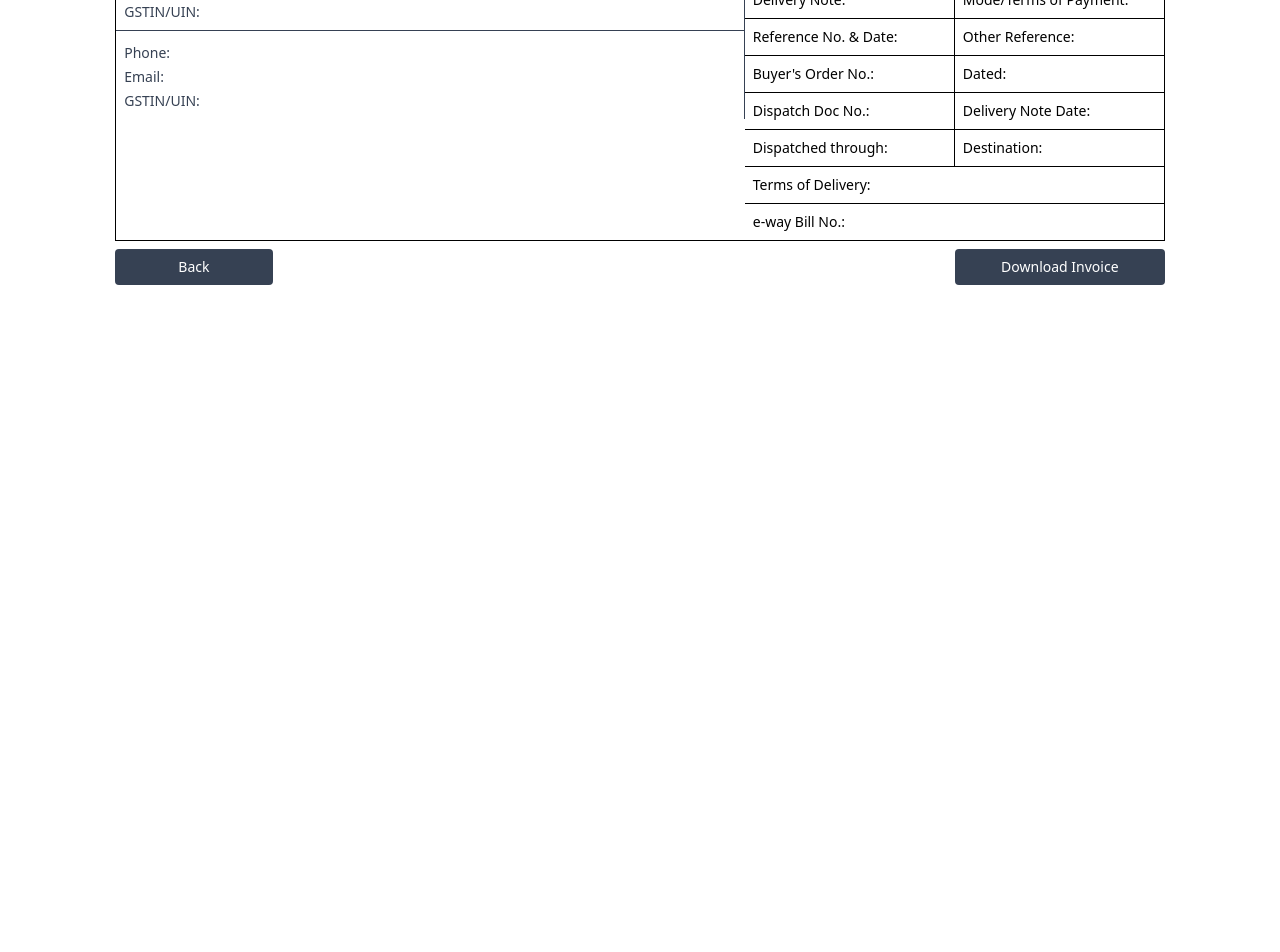
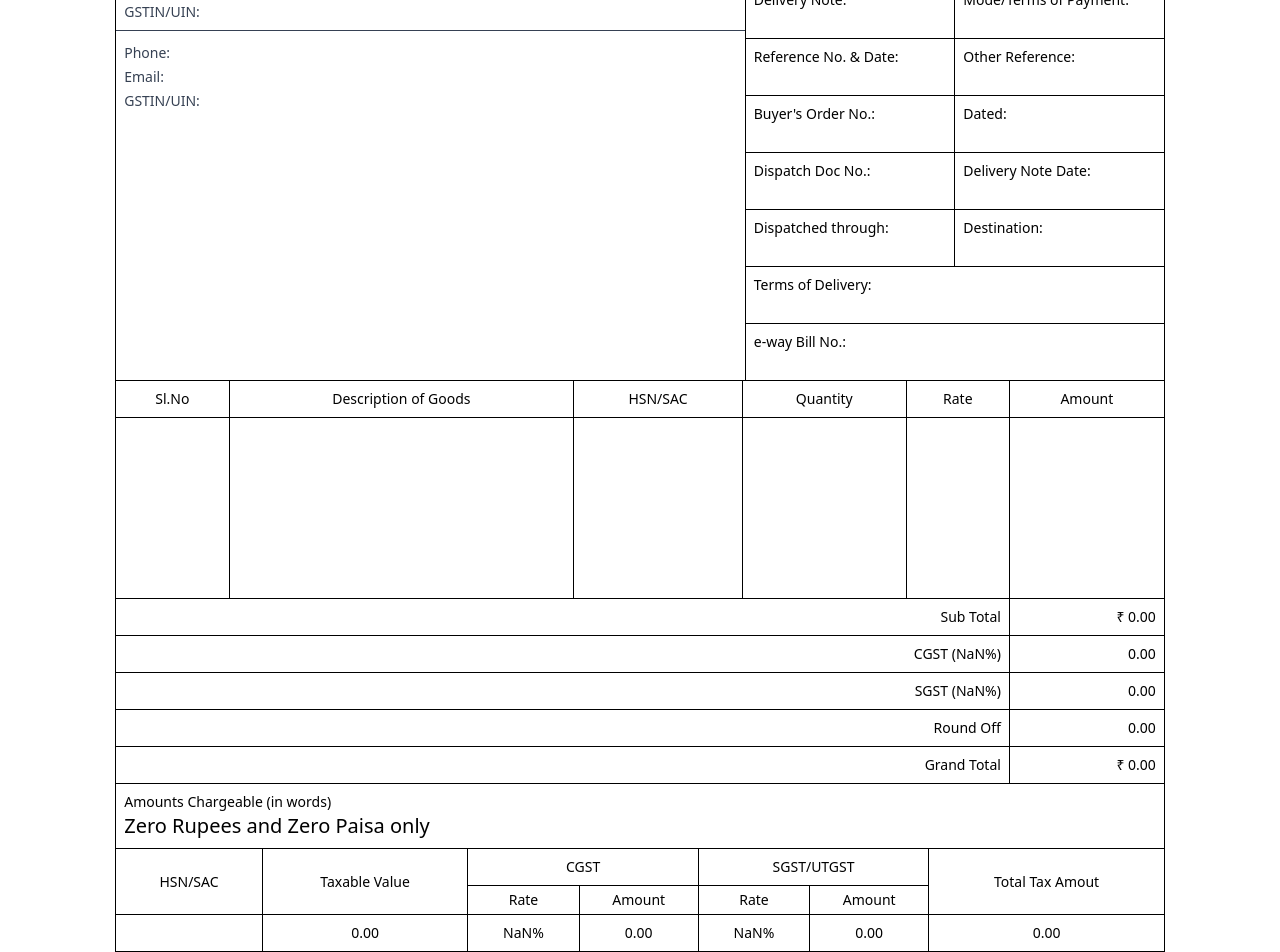
Before and after one commit to sudhanvar2127/Invoice-Generator, a React (Vite) app in the folder frontend/: page /preview in a window 1280 px wide. Shown: the part 140-1092 px from the top of the page. Before the commit the page ends 800 px from the top, so only its background shows below. Built offline with nearby package versions, Linux system fonts and the light colour scheme.

Commit message:
Added number to words.jsx with compleleting the Preview.jsx

```diff
--- a/frontend/package.json
+++ b/frontend/package.json
@@ -14,7 +14,9 @@
     "@tailwindcss/vite": "^4.1.11",
     "react": "^19.1.0",
     "react-dom": "^19.1.0",
+    "react-number-to-words": "^1.0.5",
     "react-router-dom": "^7.7.1",
+    "react-to-print": "^3.1.1",
     "react-toastify": "^11.0.5",
     "tailwind": "^4.0.0",
     "tailwindcss": "^4.1.11",
--- /dev/null
+++ b/frontend/src/Components/NumbertoWords.jsx
@@ -0,0 +1,75 @@
+import React from 'react';
+
+// Words for numbers
+const units = ['', 'One', 'Two', 'Three', 'Four', 'Five', 'Six', 'Seven', 'Eight', 'Nine'];
+const teens = ['Ten', 'Eleven', 'Twelve', 'Thirteen', 'Fourteen', 'Fifteen', 'Sixteen', 'Seventeen', 'Eighteen', 'Nineteen'];
+const tens = ['', '', 'Twenty', 'Thirty', 'Forty', 'Fifty', 'Sixty', 'Seventy', 'Eighty', 'Ninety'];
+
+// Convert numbers from 0 to 99 into words
+function twoDigitsToWords(num) {
+  if (num === 0) return 'Zero';
+  if (num < 10) return units[num];
+  if (num < 20) return teens[num - 10];
+  return tens[Math.floor(num / 10)] + (num % 10 !== 0 ? ' ' + units[num % 10] : '');
+}
+
+// Convert numbers from 0 to 999 into words
+function threeDigitsToWords(num) {
+  let word = '';
+  if (num >= 100) {
+    word += units[Math.floor(num / 100)] + ' Hundred';
+    num = num % 100;
+    if (num > 0) {
+      word += ' and ';
+    }
+  }
+  if (num > 0) {
+    word += twoDigitsToWords(num);
+  }
+  return word.trim();
+}
+
+// Convert number to words up to 999999 (thousands and hundreds)
+function numberToWords(number) {
+  if (number === 0) return 'Zero';
+  let words = '';
+
+  if (number > 999) {
+    const thousands = Math.floor(number / 1000);
+    const remainder = number % 1000;
+
+    words += threeDigitsToWords(thousands) + ' Thousand';
+    if (remainder > 0) {
+      // If remainder < 100, add 'and' for natural reading
+      words += (remainder < 100 ? ' and ' : ' ') + threeDigitsToWords(remainder);
+    }
+  } else {
+    words = threeDigitsToWords(number);
+  }
+
+  return words.trim();
+}
+
+function convertAmountToWords(amount) {
+  const [rupeesPart, paisaPartRaw] = amount.toString().split('.');
+
+  const rupees = parseInt(rupeesPart, 10);
+  const paisaPart = paisaPartRaw ? paisaPartRaw.padEnd(2, '0').slice(0, 2) : '00';
+  const paisa = parseInt(paisaPart, 10);
+
+  let words = '';
+
+  words += numberToWords(rupees) + ' Rupees';
+
+  // Always show paisa, even if zero
+  words += ' and ' + twoDigitsToWords(paisa) + ' Paisa';
+
+  words += ' only';
+
+  return words;
+}
+
+export default function NumberToWords({ number }) {
+  const words = convertAmountToWords(number);
+  return <div className='text-xl'>{words}</div>;
+}
--- a/frontend/src/Pages/Preview.jsx
+++ b/frontend/src/Pages/Preview.jsx
@@ -1,7 +1,7 @@
-import React from "react";
-import { useContext } from "react";
+import React, { useContext, forwardRef } from "react";
 import { BillContext } from "../Context/BillingContext";
 import { Link } from "react-router-dom";
+import NumbertoWords from "../Components/NumbertoWords";
 
 const Preview = () => {
   const {
@@ -41,13 +41,16 @@ const Preview = () => {
 
   return (
     <div>
-      <div className="flex border">
+      <div className="flex border border-b-0">
         <div className="flex flex-col w-3/5">
-          <section className="border-b border-r p-2">
+          <section className="border-b p-2">
             {sellers.map(
               (item, index) =>
                 seller === index && (
-                  <div className="space-y-1 text-gray-700 text-sm font-medium">
+                  <div
+                    key={index}
+                    className="space-y-1 text-gray-700 text-sm font-medium"
+                  >
                     <p className="text-xl">{item.name}</p>
                     <p>{item.address}</p>
                     <p>
@@ -65,7 +68,7 @@ const Preview = () => {
                 )
             )}
           </section>
-          <section className="border-b border-r p-2 text-sm font-medium text-gray-700 space-y-1">
+          <section className="border-b p-2 text-sm font-medium text-gray-700 space-y-1">
             <p className="text-xl">{buyer.name}</p>
             <p>{buyer.address}</p>
             <p>
@@ -80,7 +83,7 @@ const Preview = () => {
               </p>
             )}
           </section>
-          <section className="border-r p-2 text-sm font-medium text-gray-700 space-y-1">
+          <section className="p-2 text-sm font-medium text-gray-700 space-y-1">
             <p className="text-xl">{consignee.name}</p>
             <p>{consignee.address}</p>
             <p>
@@ -96,13 +99,13 @@ const Preview = () => {
             )}
           </section>
         </div>
-        <div className="w-2/5 font-medium text-sm">
+        <div className="w-2/5 font-medium text-sm border-l">
           <table className="w-full">
-            <tbody>
+            <tbody className="">
               <tr>
                 <td className="border-r border-b w-1/2 p-2">
                   <p>Invoice Number:</p>
-                  {invoiceNumber}
+                  {invoiceNumber !== "" ? invoiceNumber : <p>&nbsp;</p>}
                 </td>
                 <td className="w-1/2 p-2 border-b">
                   <p>Date:</p>
@@ -112,82 +115,222 @@ const Preview = () => {
               <tr>
                 <td className="border-r border-b w-1/2 p-2">
                   <p>Delivery Note:</p>
-                  {deliveryNote}
+                  {deliveryNote !== "" ? deliveryNote : <p>&nbsp;</p>}
                 </td>
                 <td className="w-1/2 border-b p-2">
                   <p>Mode/Terms of Payment:</p>
-                  {modeAndTermsOfPayment}
+                  {modeAndTermsOfPayment !== "" ? modeAndTermsOfPayment : <p>&nbsp;</p>}
                 </td>
               </tr>
               <tr>
                 <td className="border-r border-b w-1/2 p-2">
                   <p>Reference No. & Date:</p>
-                  {referenceNumber}
+                  {referenceNumber !== "" ? referenceNumber : <p>&nbsp;</p>}
                 </td>
                 <td className="w-1/2 border-b p-2">
                   <p>Other Reference:</p>
-                  {otherReference}
+                  {otherReference !== "" ? otherReference : <p>&nbsp;</p>}
                 </td>
               </tr>
               <tr>
                 <td className="border-r border-b w-1/2 p-2">
                   <p>Buyer's Order No.:</p>
-                  {buyersOrderNumber}
+                  {buyersOrderNumber !== "" ? buyersOrderNumber : <p>&nbsp;</p>}
                 </td>
                 <td className="w-1/2 border-b p-2">
                   <p>Dated:</p>
-                  {dated}
+                  {dated !== "" ? dated : <p>&nbsp;</p>}
                 </td>
               </tr>
               <tr>
                 <td className="border-r border-b w-1/2 p-2">
                   <p>Dispatch Doc No.:</p>
-                  {dispatchDocNumber}
+                  {dispatchDocNumber !== "" ? dispatchDocNumber : <p>&nbsp;</p>}
                 </td>
                 <td className="w-1/2 border-b p-2">
                   <p>Delivery Note Date:</p>
-                  {deliveryDateNote}
+                  {deliveryDateNote !== "" ? deliveryDateNote : <p>&nbsp;</p>}
                 </td>
               </tr>
               <tr>
                 <td className="border-r border-b w-1/2 p-2">
                   <p>Dispatched through:</p>
-                  {dispatchThrough}
+                  {dispatchThrough !== "" ? dispatchThrough : <p>&nbsp;</p>}
                 </td>
                 <td className="w-1/2 border-b p-2">
                   <p>Destination:</p>
-                  {destination}
+                  {destination !== "" ? destination : <p>&nbsp;</p>}
                 </td>
               </tr>
               <tr className="border-b">
-                <td className="p-2">
+                <td className="p-2" colSpan={2}>
                   <p>Terms of Delivery:</p>
-                  {termsOfDelivery}
+                  {termsOfDelivery !== "" ? termsOfDelivery : <p>&nbsp;</p>}
                 </td>
               </tr>
               <tr>
-                <td className="p-2">
+                <td className="p-2" colSpan={2}>
                   <p>e-way Bill No.:</p>
-                  {ewayNumber}
+                  {ewayNumber !== "" ? ewayNumber : <p>&nbsp;</p>}
                 </td>
               </tr>
             </tbody>
           </table>
         </div>
       </div>
-      <div className="">
+      <div>
+        <table className="border w-full">
+          <thead>
+            <tr className="text-sm font-medium border text-center">
+              <td className="border p-2">Sl.No</td>
+              <td className="border p-2">Description of Goods</td>
+              <td className="border p-2">HSN/SAC</td>
+              <td className="border p-2">Quantity</td>
+              <td className="border p-2">Rate</td>
+              <td className="border p-2">Amount</td>
+            </tr>
+          </thead>
 
+          <tbody>
+            {addItems.map((item, index) => (
+              <tr key={index} className="text-center text-sm font-medium">
+                <td className="border-r p-2">{index + 1}</td>
+                <td className="border-r p-2">{item.descriptionOfGoods}</td>
+                <td className="border-r p-2">{item.hsnSAC}</td>
+                <td className="border-r p-2">{item.quantity}</td>
+                <td className="border-r p-2">{item.rate}</td>
+                <td className="border-r p-2">{item.amount}</td>
+              </tr>
+            ))}
+
+            {[...Array(5)].map((_, i) => (
+              <tr
+                key={`empty-${i}`}
+                className="text-center text-sm font-medium"
+              >
+                <td className="border-r p-2">&nbsp;</td>
+                <td className="border-r p-2">&nbsp;</td>
+                <td className="border-r p-2">&nbsp;</td>
+                <td className="border-r p-2">&nbsp;</td>
+                <td className="border-r p-2">&nbsp;</td>
+                <td className="border-r p-2">&nbsp;</td>
+              </tr>
+            ))}
+          </tbody>
+
+          <tfoot className="text-sm font-medium">
+            {gst && (
+              <>
+                <tr>
+                  <td colSpan={5} className="border p-2 text-end">
+                    Sub Total
+                  </td>
+                  <td className="border p-2 text-end">
+                    ₹ {subTotal.toFixed(2)}
+                  </td>
+                </tr>
+                <tr>
+                  <td colSpan={5} className="border p-2 text-end">
+                    CGST ({(gstPercentage / 2).toFixed(2)}%)
+                  </td>
+                  <td className="border p-2 text-end">
+                    {(cGst ?? 0).toFixed(2)}
+                  </td>
+                </tr>
+                <tr>
+                  <td colSpan={5} className="border p-2 text-end">
+                    SGST ({(gstPercentage / 2).toFixed(2)}%)
+                  </td>
+                  <td className="border p-2 text-end">
+                    {(sGst ?? 0).toFixed(2)}
+                  </td>
+                </tr>
+              </>
+            )}
+            <tr>
+              <td colSpan={5} className="border p-2 text-end">
+                Round Off
+              </td>
+              <td className="border p-2 text-end">{roundOff.toFixed(2)}</td>
+            </tr>
+            <tr>
+              <td colSpan={5} className="border p-2 text-end">
+                Grand Total
+              </td>
+              <td className="border p-2 text-end">₹ {grandTotal.toFixed(2)}</td>
+            </tr>
+            <tr>
+              <td colSpan={6} className="p-2">
+                <p>Amounts Chargeable (in words)</p>
+                <NumbertoWords number={grandTotal} />
+              </td>
+            </tr>
+          </tfoot>
+        </table>
       </div>
-      <div className="">
+      {gst && (
+        <div className="">
+          <table className="border border-t-0 w-full">
+            <thead className="text-center text-sm font-medium border border-t-0">
+              <tr>
+                <td rowSpan={2} className="p-2 border-r">
+                  HSN/SAC
+                </td>
+                <td rowSpan={2} className="p-2 border-r">
+                  Taxable Value
+                </td>
+                <td colSpan={2} className="p-2 border-r">
+                  CGST
+                </td>
+                <td colSpan={2} className="p-2 border-r">
+                  SGST/UTGST
+                </td>
+                <td rowSpan={2} className="p-2 border-r">
+                  Total Tax Amout
+                </td>
+              </tr>
+              <tr>
+                <td className="border p-1">Rate</td>
+                <td className="border p-1">Amount</td>
+                <td className="border p-1">Rate</td>
+                <td className="border p-1">Amount</td>
+              </tr>
+            </thead>
 
-      </div>
+            <tbody>
+              <tr className="text-center text-sm font-medium">
+                <td className="border p-2">{hsnSAC}</td>
+                <td className="border p-2">{subTotal.toFixed(2)}</td>
+                <td className="border p-2">
+                  {(gstPercentage / 2).toFixed(2)}%
+                </td>
+                <td className="border p-2">{(cGst ?? 0).toFixed(2)}</td>
+                <td className="border p-2">
+                  {(gstPercentage / 2).toFixed(2)}%
+                </td>
+                <td className="border p-2">{(sGst ?? 0).toFixed(2)}</td>
+                <td className="border p-2">{gstAmount.toFixed(2)}</td>
+              </tr>
+            </tbody>
+
+            <tfoot>
+              <tr>
+                <td colSpan={7} className="font-medium p-2">
+                  <p>Tax Amount (in words)</p>
+                  <NumbertoWords number={gstAmount} />
+                </td>
+              </tr>
+            </tfoot>
+          </table>
+        </div>
+      )}
       <div className="flex justify-between items-center w-full my-2">
         <Link to="/" className="w-[15%]">
           <button className="bg-gray-700 p-2 text-white font-medium text-sm rounded w-full hover:bg-gray-950 cursor-pointer">
             Back
           </button>
         </Link>
-        <button className="bg-gray-700  p-2 text-white font-medium text-sm rounded w-[20%] hover:bg-gray-950 cursor-pointer">
+        <button className="bg-gray-700 p-2 text-white font-medium text-sm rounded w-[20%] hover:bg-gray-950 cursor-pointer">
           Download Invoice
         </button>
       </div>
```
Also changed, not shown: frontend/src/Components/AddItems.jsx (+1 -14 lines), frontend/src/Components/OtherDetails.jsx (+12 -0 lines), 1 other file (tests, documents, lock files or other folders).
